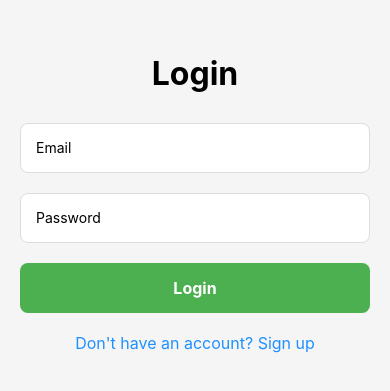
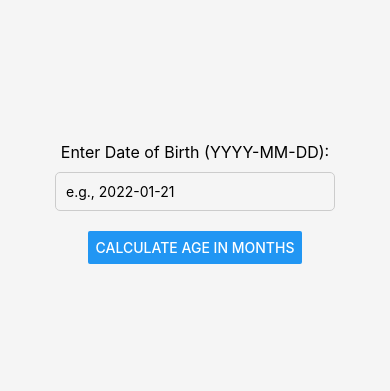
Before and after one commit to amirbaseet/mobilUygulama, a React Native app in the folder mobileProj/: screen /Age in a window 390 px wide. Shown: the part 219-610 px from the top of the page. Built offline with nearby package versions, Linux system fonts and the light colour scheme.

Commit message:
calculateAgeInMonths 'origin/main'

```diff
--- a/mobileProj/App.js
+++ b/mobileProj/App.js
@@ -5,7 +5,7 @@ import LoginScreen from './components/LoginScreen';
 import SignUpScreen from './components/SignUpScreen';
 import ToDoScreen from './components/ToDoScreen';
 import DataScreen from './components/dataPage';
-// import TScreen from './components/TPage';
+import AgeScreen from './components/AgeScreen';
 import { SQLiteProvider, useSQLiteContext } from 'expo-sqlite';
 const Stack = createStackNavigator();
 
@@ -36,12 +36,12 @@ export default function App() {
           component={DataScreen}
           options={{ headerShown: false }}
         />
-       {/* <Stack.Screen
-          name="t"
-          component={TScreen}
+       <Stack.Screen
+          name="Age"
+          component={AgeScreen}
           options={{ headerShown: false }}
         />
-          */}
+
 
       </Stack.Navigator>
     </NavigationContainer>
--- /dev/null
+++ b/mobileProj/components/AgeScreen.js
@@ -0,0 +1,70 @@
+import React, { useState } from 'react';
+import { View, Text, TextInput, Button, StyleSheet } from 'react-native';
+import { calculateAgeInMonths } from '../src/utils/calculateAgeInMonths'; // Import the utility function
+
+export default function AgeScreen() {
+  const [dateOfBirth, setDateOfBirth] = useState('');
+  const [ageInMonths, setAgeInMonths] = useState(null);
+
+  const handleCalculateAge = () => {
+    try {
+      const calculatedAge = calculateAgeInMonths(dateOfBirth);
+      console.log(`dateOfBirth ${dateOfBirth}`);
+
+      setAgeInMonths(calculatedAge);
+            console.log(`Patient's Age in Months: ${calculatedAge}`); // Log to the console
+            // const calculatedAgeA = calculateAgeInMonths('2003-09-03');
+
+            // console.log(`Patient's Age in Months: ${calculatedAgeA}`); // Log to the console
+
+    } catch (error) {
+      console.error('Error calculating age:', error);
+    }
+  };
+
+  return (
+    <View style={styles.container}>
+      <Text style={styles.label}>Enter Date of Birth (YYYY-MM-DD):</Text>
+      <TextInput
+        style={styles.input}
+        placeholder="e.g., 2022-01-21"
+        value={dateOfBirth}
+        onChangeText={setDateOfBirth}
+      />
+      <Button title="Calculate Age in Months" onPress={handleCalculateAge} />
+      {ageInMonths !== null && (
+        <Text style={styles.result}>
+          Age in Months: {ageInMonths}
+        </Text>
+      )}
+    </View>
+  );
+}
+
+const styles = StyleSheet.create({
+  container: {
+    flex: 1,
+    justifyContent: 'center',
+    alignItems: 'center',
+    padding: 20,
+    backgroundColor: '#f5f5f5',
+  },
+  label: {
+    fontSize: 16,
+    marginBottom: 10,
+  },
+  input: {
+    width: '80%',
+    padding: 10,
+    borderWidth: 1,
+    borderColor: '#ccc',
+    borderRadius: 5,
+    marginBottom: 20,
+  },
+  result: {
+    marginTop: 20,
+    fontSize: 18,
+    fontWeight: 'bold',
+    color: '#333',
+  },
+});
--- a/mobileProj/components/ToDoScreen.js
+++ b/mobileProj/components/ToDoScreen.js
@@ -125,6 +125,9 @@ export default function ToDoScreen({ navigation }) {
       <TouchableOpacity style={styles.logoutButton} onPress={handleData}>
         <Text style={styles.logoutButtonText}>GoData</Text>
       </TouchableOpacity>
+      <TouchableOpacity style={styles.logoutButton} onPress={()=>{  navigation.replace('Age');}}>
+        <Text style={styles.logoutButtonText}>Age</Text>
+      </TouchableOpacity>
 
     </View>
   );
--- a/mobileProj/components/dataPage.js
+++ b/mobileProj/components/dataPage.js
@@ -189,7 +189,7 @@ const value = 26; // IgA value to check
 const type = 'IgA_data';
 const kilavuzNames =await getKlvzNames(db,type);// List of kilavuz names to filter by
 // await checkIgAByKilavuz(patientAgeMonths, value, kilavuzNames, db); // Replace `db` with your SQLite database instance
-// await checkByKilavuzByMinMax(type,patientAgeMonths,value,kilavuzNames,db);
+await checkByKilavuzByMinMax(type,patientAgeMonths,value,kilavuzNames,db);
 console.log("########################################################################");
 console.log("########################################################################");
 
--- /dev/null
+++ b/mobileProj/src/utils/calculateAgeInMonths.js
@@ -0,0 +1,17 @@
+export function calculateAgeInMonths(dateOfBirth) {
+    const dob = new Date(dateOfBirth); // Convert dateOfBirth to a Date object
+    const currentDate = new Date(); // Use current date or replace with a specific date if needed
+
+    // Calculate the year and month difference
+    const yearsDifference = currentDate.getFullYear() - dob.getFullYear();
+    const monthsDifference = currentDate.getMonth() - dob.getMonth();
+
+    // Total months
+    const totalMonths = (yearsDifference * 12) + monthsDifference;
+
+    // Adjust for days if the current day is before the birth day
+    if (currentDate.getDate() < dob.getDate()) {
+      return totalMonths - 1;
+    }
+    return totalMonths;
+  }
```
